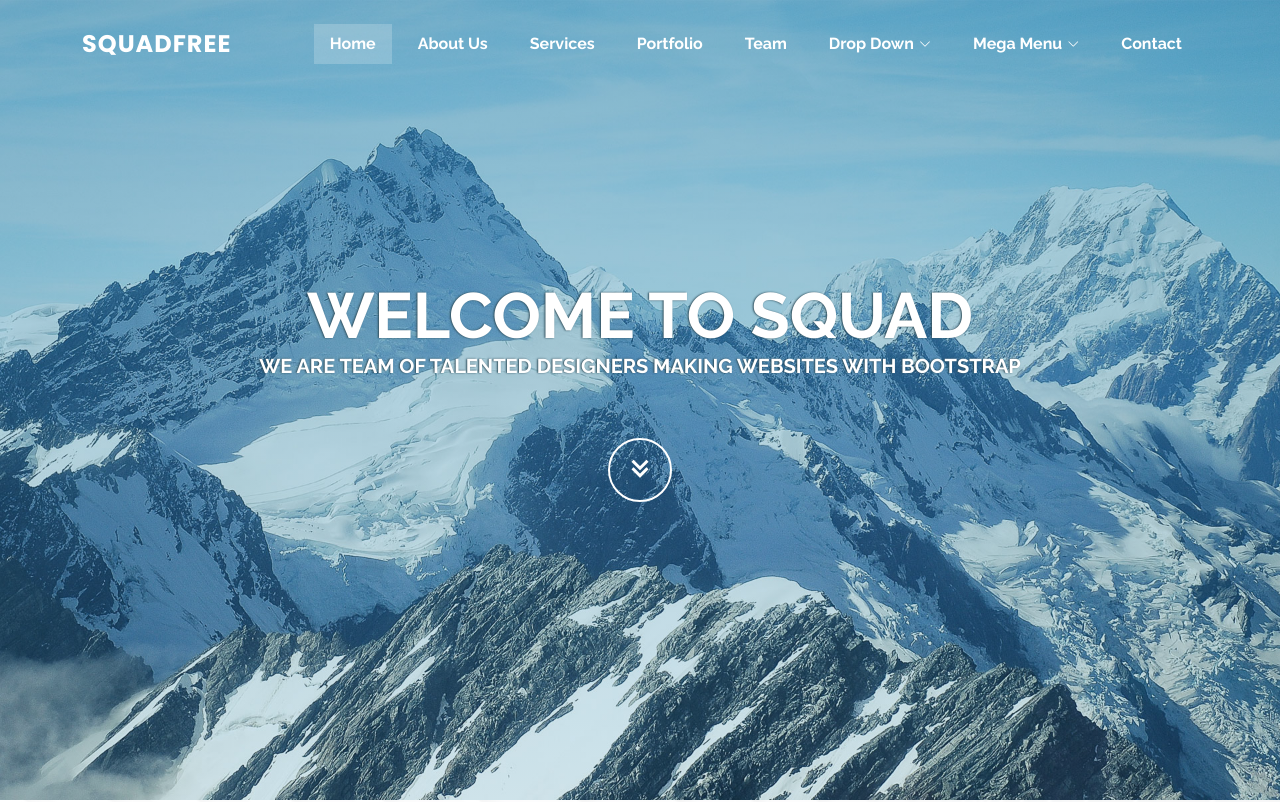
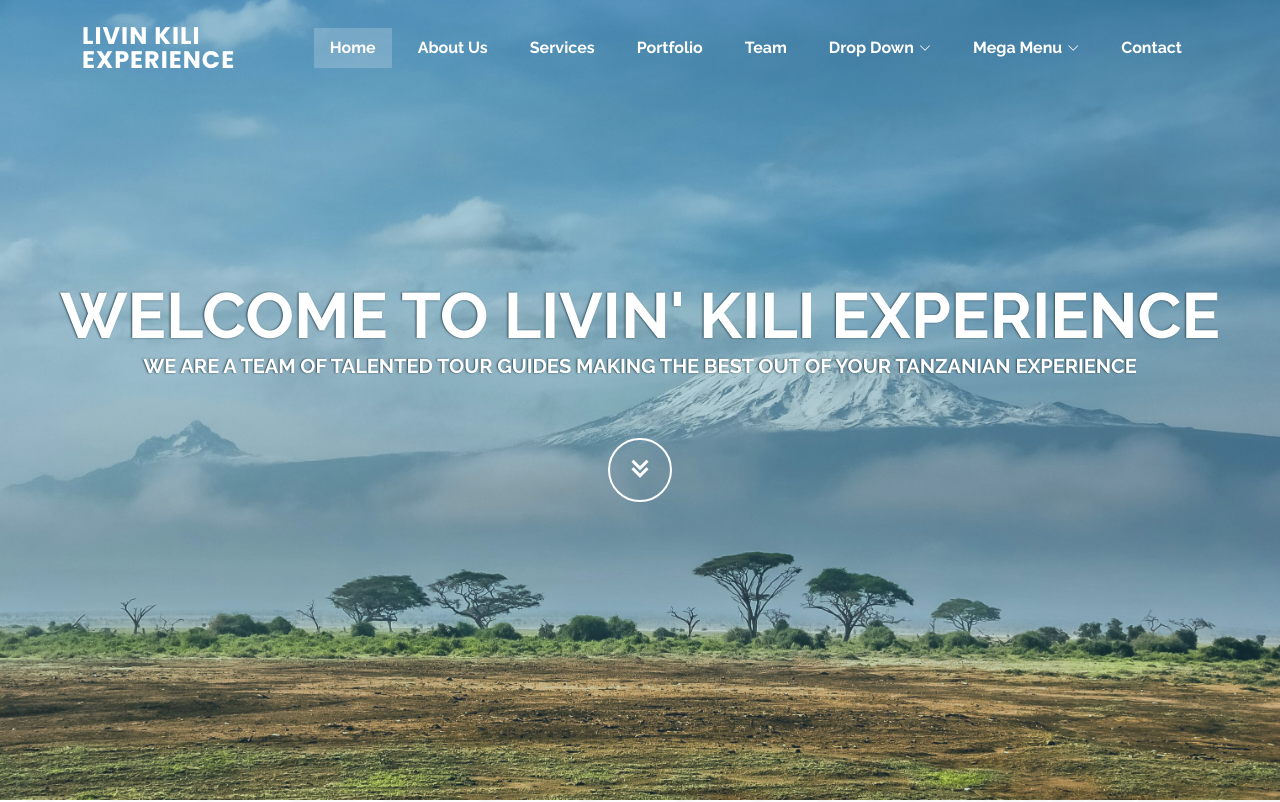
Before and after one commit to livinkilimanjarogonzalo/livinkiliexperience.github.io, a plain HTML site: page index.html in a window 1280 px wide. Shown: the top 802 px of the page. Drawn offline with nearby package versions, Linux system fonts and the light colour scheme.

Commit message:
BASIC PORTADA

```diff
--- a/assets/css/style.css
+++ b/assets/css/style.css
@@ -415,7 +415,7 @@ h6 {
 #hero {
   width: 100%;
   height: 100vh;
-  background: linear-gradient(rgba(55, 142, 181, 0.5), rgba(55, 142, 181, 0.2)), url("../img/hero-bg.jpg") top center;
+  background: linear-gradient(rgba(55, 142, 181, 0.5), rgba(55, 142, 181, 0.2)), url("../img/kilimanjaro.jpg") top center;
   background-size: cover;
   position: relative;
   margin-bottom: -90px;
--- a/index.html
+++ b/index.html
@@ -43,7 +43,7 @@
     <div class="container d-flex align-items-center justify-content-between position-relative">
 
       <div class="logo">
-        <h1 class="text-light"><a href="index.html"><span>Squadfree</span></a></h1>
+        <h1 class="text-light"><a href="index.html"><span>Livin Kili Experience</span></a></h1>
         <!-- Uncomment below if you prefer to use an image logo -->
         <!-- <a href="index.html"><img src="assets/img/logo.png" alt="" class="img-fluid"></a>-->
       </div>
@@ -117,8 +117,8 @@
   <!-- ======= Hero Section ======= -->
   <section id="hero">
     <div class="hero-container" data-aos="fade-up">
-      <h1>Welcome to Squad</h1>
-      <h2>We are team of talented designers making websites with Bootstrap</h2>
+      <h1>Welcome to Livin' Kili Experience</h1>
+      <h2>We are a team of talented tour guides making the best out of your Tanzanian experience </h2>
       <a href="#about" class="btn-get-started scrollto"><i class="bx bx-chevrons-down"></i></a>
     </div>
   </section><!-- End Hero -->
@@ -620,7 +620,7 @@
 
           <div class="col-lg-4 col-md-6">
             <div class="footer-info">
-              <h3>Squadfree</h3>
+              <h3>Livin' Kili Experience</h3>
               <p class="pb-3"><em>Qui repudiandae et eum dolores alias sed ea. Qui suscipit veniam excepturi quod.</em></p>
               <p>
                 A108 Adam Street <br>
@@ -675,7 +675,7 @@
 
     <div class="container">
       <div class="copyright">
-        &copy; Copyright <strong><span>Squadfree</span></strong>. All Rights Reserved
+        &copy; Copyright <strong><span>Livin' Kili Experience</span></strong>. All Rights Reserved
       </div>
       <div class="credits">
         <!-- All the links in the footer should remain intact. -->
```
Also changed, not shown: assets/img/kilimanjaro.jpg (added).
